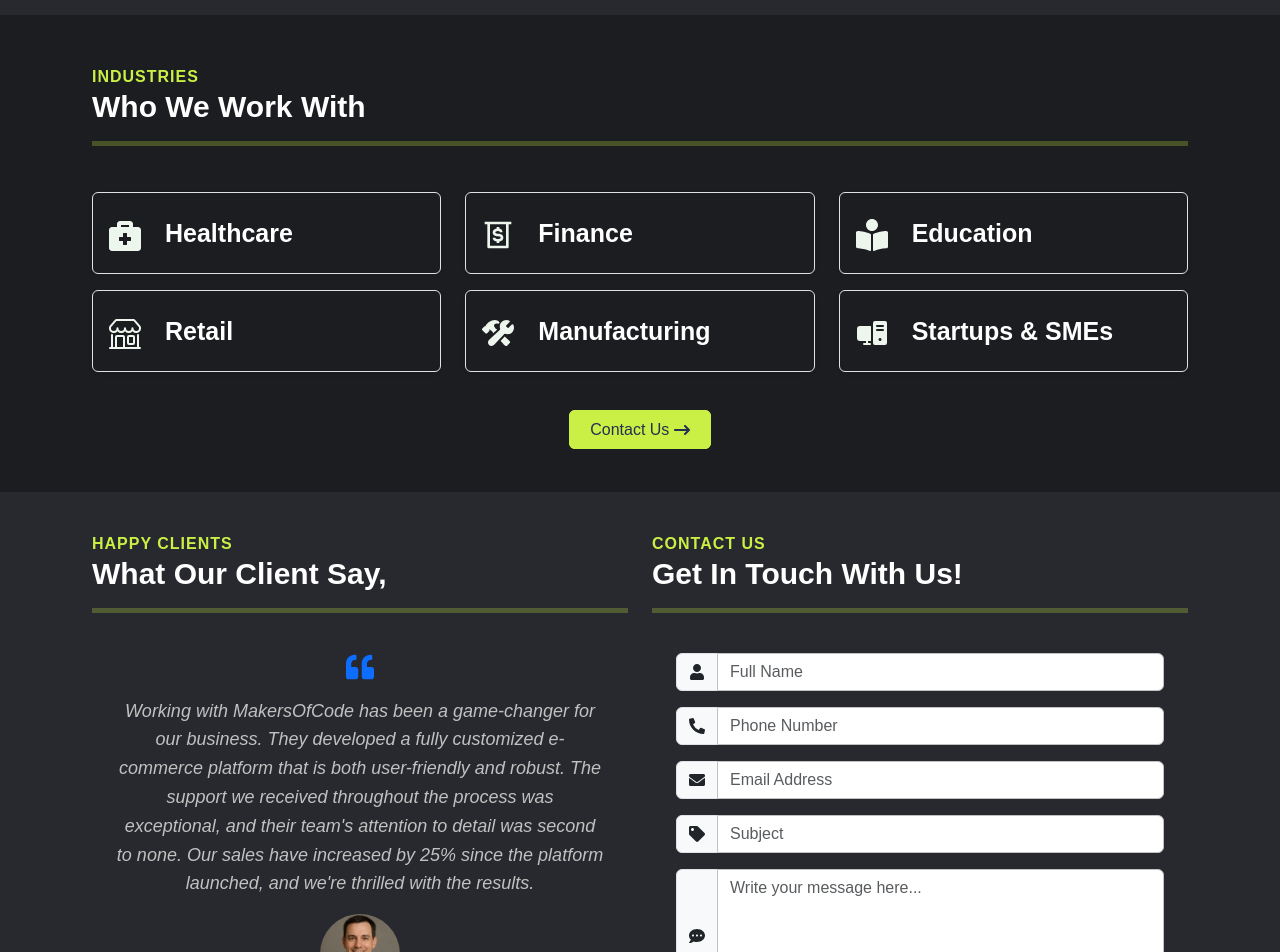
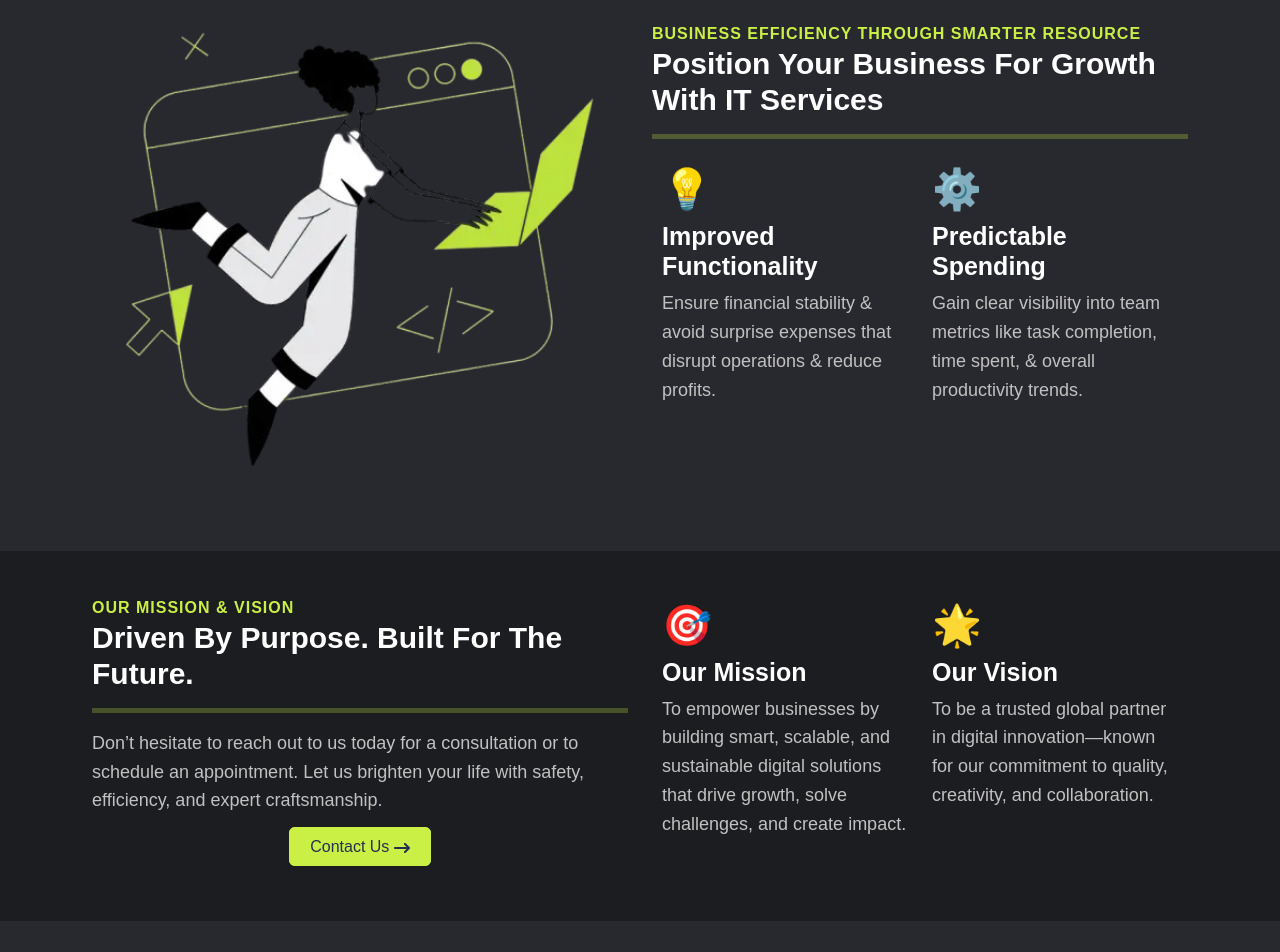
Before and after one commit to nikhil7476/demo-portfolio, a Next.js app: page /about-us in a window 1280 px wide. Shown: the part 2360-3312 px from the top of the page. Built offline with nearby package versions, Linux system fonts and the light colour scheme; no server answers.

Commit message:
modified:   src/pages/about-us.js

```diff
--- a/src/pages/about-us.js
+++ b/src/pages/about-us.js
@@ -76,7 +76,14 @@ function AboutUs() {
       <section>
         <Container>
           <Row className="justify-content-between">
-            <Col xl={5} lg={5} md={6} sm={12} xs={12} className="mb-3">
+            <Col
+              xl={5}
+              lg={5}
+              md={6}
+              sm={12}
+              xs={12}
+              className="mb-3 align-content-center"
+            >
               <span>{aboutData.section2.subheading}</span>
               <h2>{aboutData.section2.heading}</h2>
               <hr />
@@ -91,7 +98,14 @@ function AboutUs() {
                 <p className="mb-0">{aboutData.section2.review.title}</p>
               </div>
             </Col>
-            <Col xl={6} lg={6} md={6} sm={12} xs={12} className="mb-3">
+            <Col
+              xl={6}
+              lg={6}
+              md={6}
+              sm={12}
+              xs={12}
+              className="mb-3 align-content-center"
+            >
               {aboutData.section2.iconBox.map((item, index) => (
                 <div
                   key={item.id}
@@ -157,8 +171,109 @@ function AboutUs() {
       <section>
         <Container>
           <Row>
-            <Col xl={6} lg={6} md={6} sm={12} xs={12} className="mb-3"></Col>
-            <Col xl={6} lg={6} md={6} sm={12} xs={12} className="mb-3"></Col>
+            <Col
+              xl={6}
+              lg={6}
+              md={6}
+              sm={12}
+              xs={12}
+              className="mb-3 align-content-center"
+            >
+              <Image
+                src={aboutData.section4.sectionImage}
+                alt="Our Business"
+                title="Our Business"
+                width={aboutData.section4.imageWidth}
+                height={aboutData.section4.imageHeight}
+                style={{ width: "100%", height: "auto", borderRadius: "10px" }}
+                priority
+              />
+            </Col>
+            <Col
+              xl={6}
+              lg={6}
+              md={6}
+              sm={12}
+              xs={12}
+              className="mb-3 align-content-center"
+            >
+              <span>{aboutData.section4.subheading}</span>
+              <h2>{aboutData.section4.heading}</h2>
+              <hr />
+              <Row>
+                {aboutData.section4.iconBox.map((item) => (
+                  <Col
+                    xl={6}
+                    lg={6}
+                    md={6}
+                    sm={12}
+                    xs={12}
+                    key={item.id}
+                    className="mb-3"
+                  >
+                    <span className="fs-1">{item.icon}</span>
+                    <h3 className="my-2">{item.title}</h3>
+                    <p className="mb-0">{item.description}</p>
+                  </Col>
+                ))}
+              </Row>
+            </Col>
+          </Row>
+        </Container>
+      </section>
+
+      {/* Section 5 - Mission & Vission */}
+      <section>
+        <Container>
+          <Row>
+            <Col
+              xl={6}
+              lg={6}
+              md={6}
+              sm={12}
+              xs={12}
+              className="mb-3 align-content-center"
+            >
+              <span>{aboutData.section5.subheading}</span>
+              <h2>{aboutData.section5.heading}</h2>
+              <hr />
+              <p>{aboutData.section5.description}</p>
+              <div className="text-center">
+                <Link
+                  href={aboutData.section5.ctaLink}
+                  title={aboutData.section5.ctaText}
+                  className="ctaButton"
+                >
+                  {aboutData.section5.ctaText} <FaArrowRightLong />
+                </Link>
+              </div>
+            </Col>
+            <Col
+              xl={6}
+              lg={6}
+              md={6}
+              sm={12}
+              xs={12}
+              className="mb-3 align-content-center"
+            >
+              <Row>
+                {aboutData.section5.iconBox.map((item) => (
+                  <Col
+                    xl={6}
+                    lg={6}
+                    md={6}
+                    sm={12}
+                    xs={12}
+                    key={item.id}
+                    className="mb-3"
+                  >
+                    <span className="fs-1">{item.icon}</span>
+                    <h3 className="my-2">{item.title}</h3>
+                    <p className="mb-0">{item.description}</p>
+                  </Col>
+                ))}
+              </Row>
+            </Col>
           </Row>
         </Container>
       </section>
```
